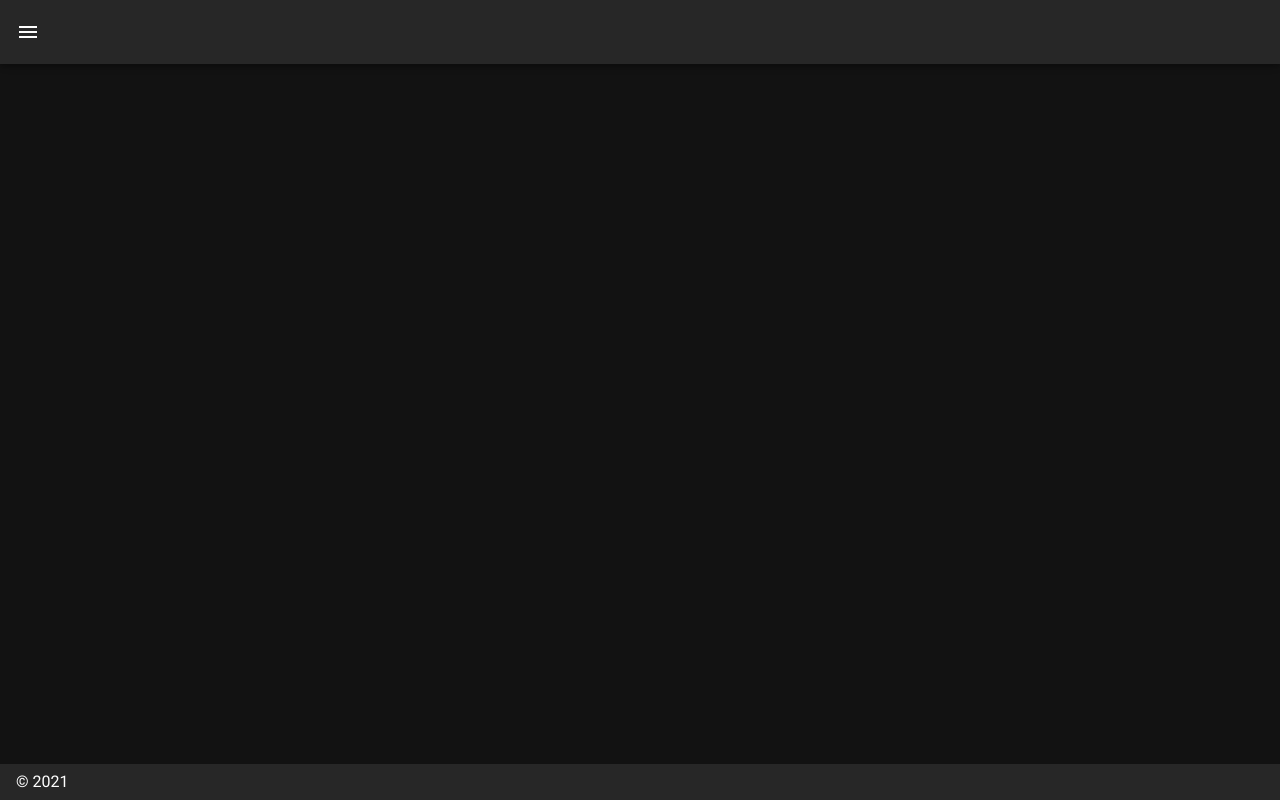
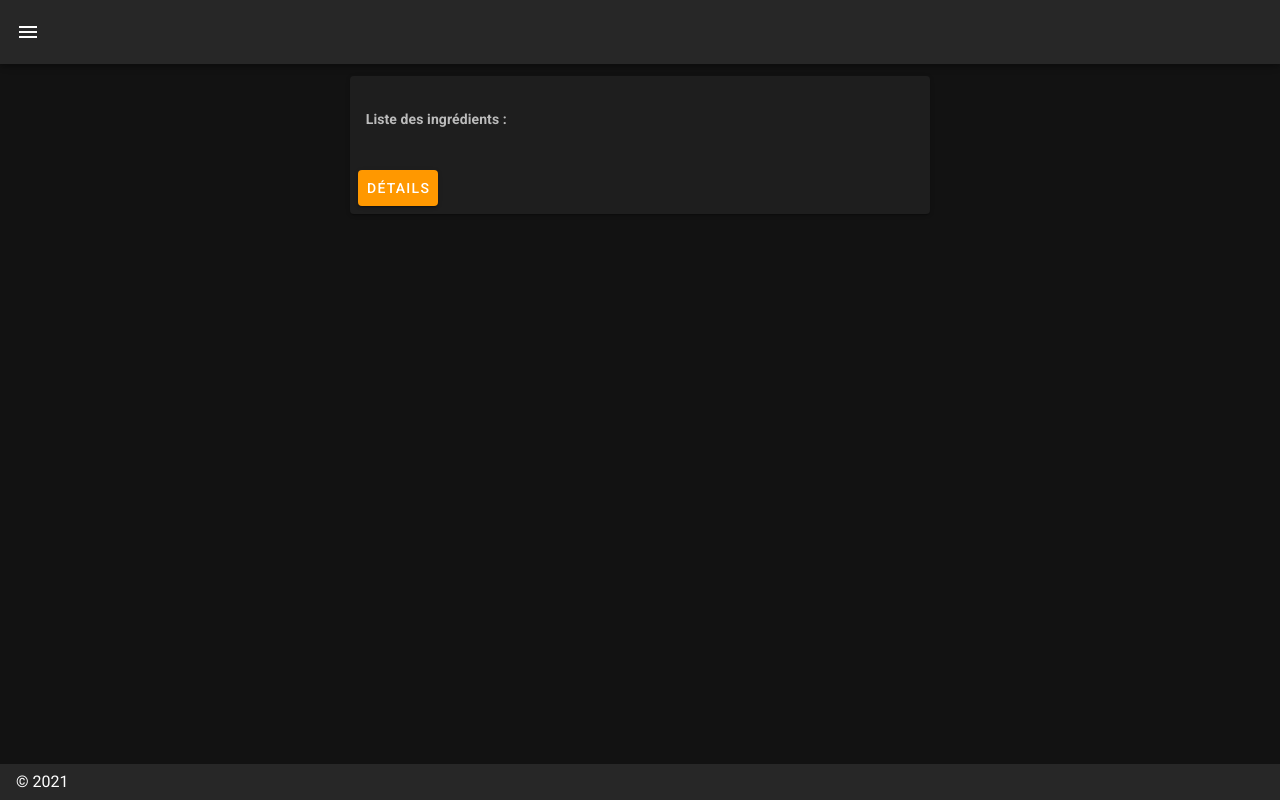
Before and after one commit to Minh-Bao/foodFactScanner, a Nuxt app: page /components in a window 1280 px wide. Before the commit this address had no page. Built offline with nearby package versions, Linux system fonts and the light colour scheme.

Commit message:
add view to display more info of the product

```diff
--- /dev/null
+++ b/pages/components.vue
@@ -0,0 +1,47 @@
+<template>
+  <v-layout>
+    <v-flex
+      xs12
+      sm6
+      offset-sm3
+    >
+      <v-card>
+        <v-img
+          :src="$store.state.data.image_ingredients_url"
+        />
+
+        <v-card-title primary-title>
+          <div>
+            <div
+              class="headline"
+            >
+              {{ $store.state.data.product_name }}
+            </div>
+            <span class="grey--text">{{ $store.state.data.generic_name }}</span>
+          </div>
+        </v-card-title>
+
+        <v-card-text>
+          <p><strong>Liste  des ingrédients :</strong></p>
+          <p>{{ $store.state.data.ingredients_text_fr }}</p>
+        </v-card-text>
+
+        <v-card-actions>
+          <v-btn
+            flat
+            to="/details"
+            color="orange"
+          >
+            Détails
+          </v-btn>
+        </v-card-actions>
+      </v-card>
+    </v-flex>
+  </v-layout>
+</template>
+
+<script>
+export default {
+  name: 'Components'
+}
+</script>
```
